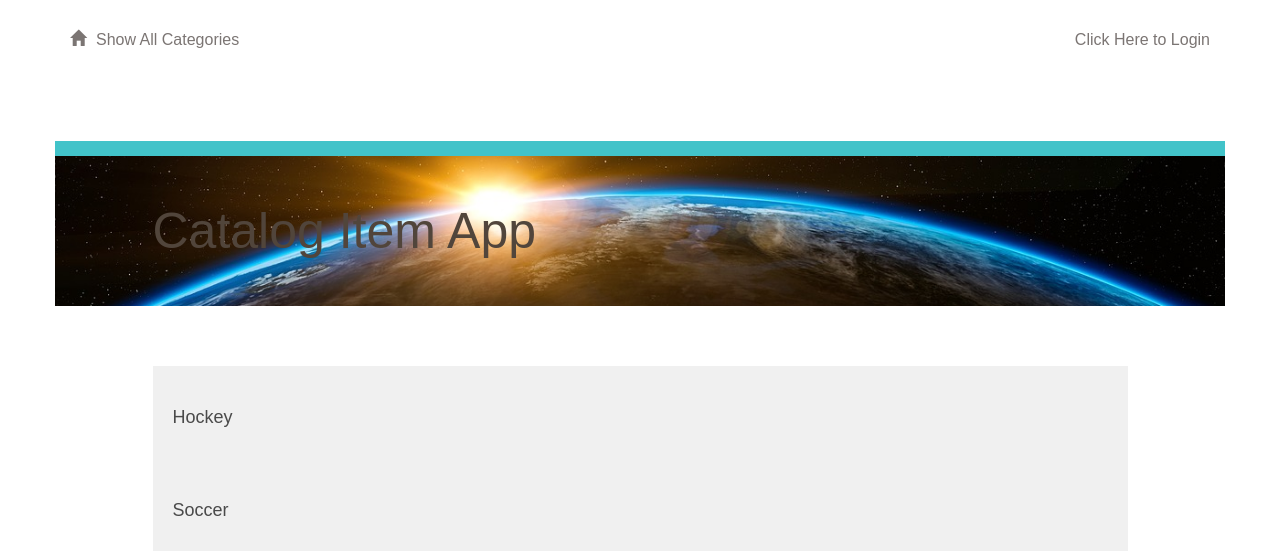
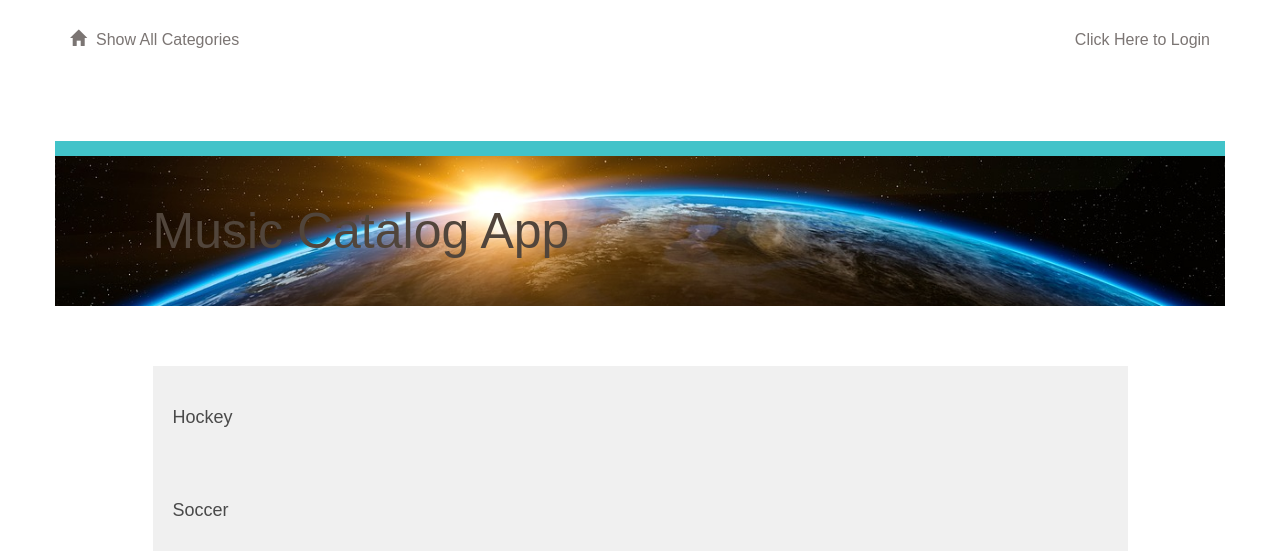
Before and after one commit to sjcorreia/catalog-project, a Flask app: page /catalog in a window 1280 px wide. Shown: the top 551 px of the page. Run offline with Flask 2, Linux system fonts and the light colour scheme; data comes from the database, SQL or seed files in the repository; some libraries are stand-ins or nearby versions.

Commit message:
Renames App to Music Catalog

```diff
--- a/vagrant/catalog/templates/categories.html
+++ b/vagrant/catalog/templates/categories.html
@@ -12,7 +12,7 @@
 	<div class="row banner main">
 		<div class="col-md-1"></div>
 		<div class="col-md-11 padding-none">
-			<h1>Catalog Item App</h1>
+			<h1>Music Catalog App</h1>
 		</div>
 	</div>
 
```
